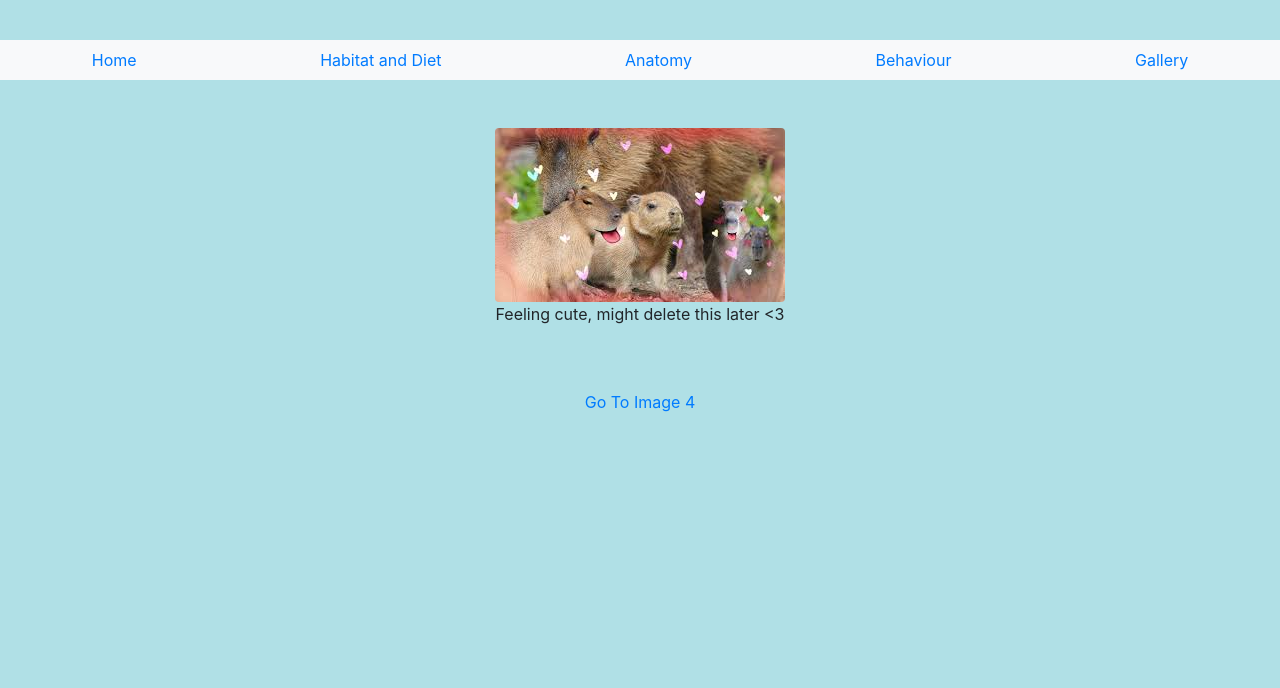
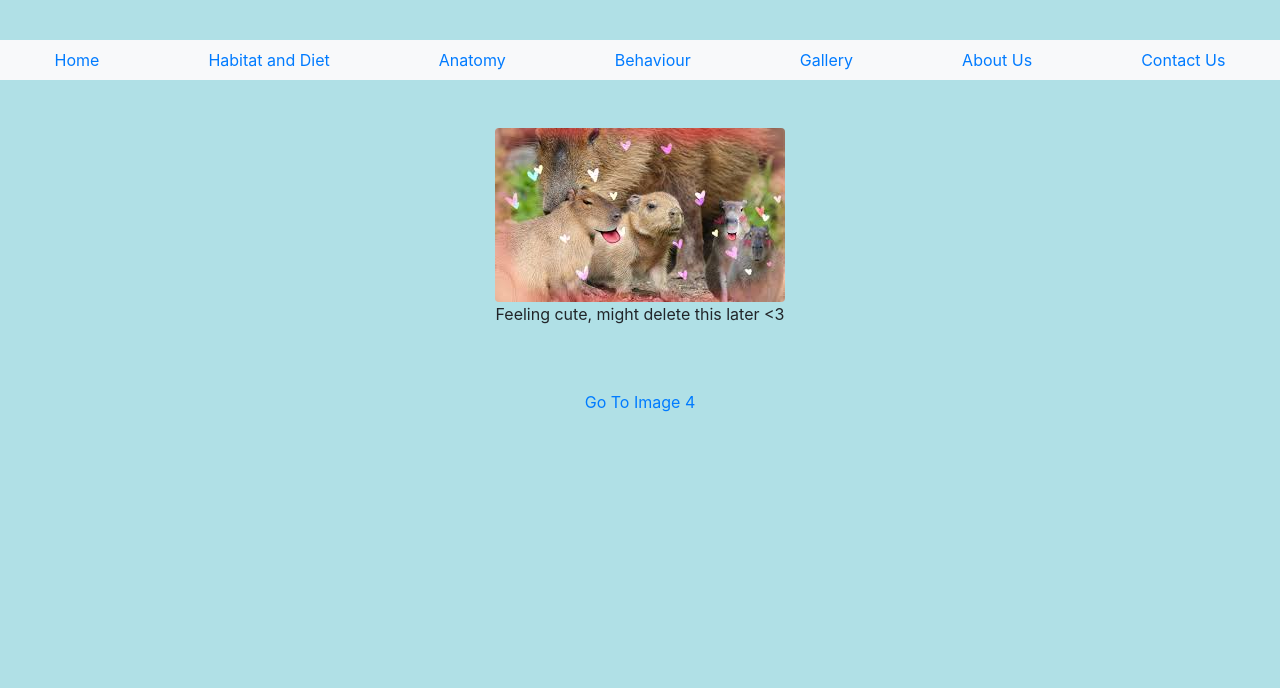
Before and after one commit to ben851/capybara, a plain HTML site: page image3.html in a window 1280 px wide. Shown: the part 112-800 px from the top of the page. Drawn offline with nearby package versions, Linux system fonts and the light colour scheme.

Commit message:
Nav bar for image pages

```diff
--- a/image3.html
+++ b/image3.html
@@ -47,8 +47,13 @@
           <li class="nav-item">
             <a class="nav-link" href="./images.html">Gallery</a>
           </li>
-    </ul>
-    <div class="container text-center p-5">
+          <li class="nav-item">
+            <a class="nav-link" href="./about.html">About Us</a>
+          </li>
+          <li class="nav-item">
+            <a class="nav-link" href="./contact.html">Contact Us</a>
+          </li>
+        </ul>    <div class="container text-center p-5">
       <img class="rounded mx-auto" src="./img/image(5).png" />
       <p>Feeling cute, might delete this later <3</p>
     </div>
```
Also changed, not shown: image2.html (+6 -0 lines), image4.html (+6 -0 lines). Lines whose indentation alone changed are shown as unchanged.
